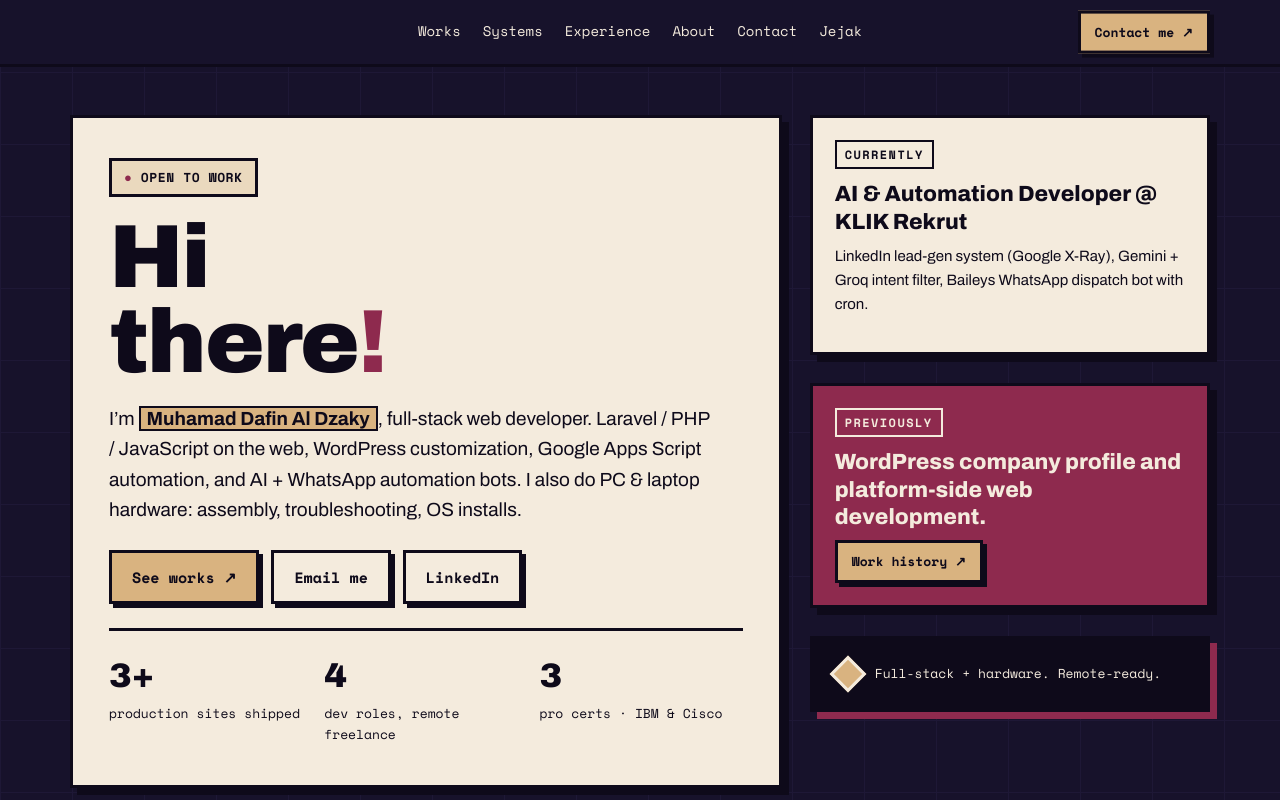
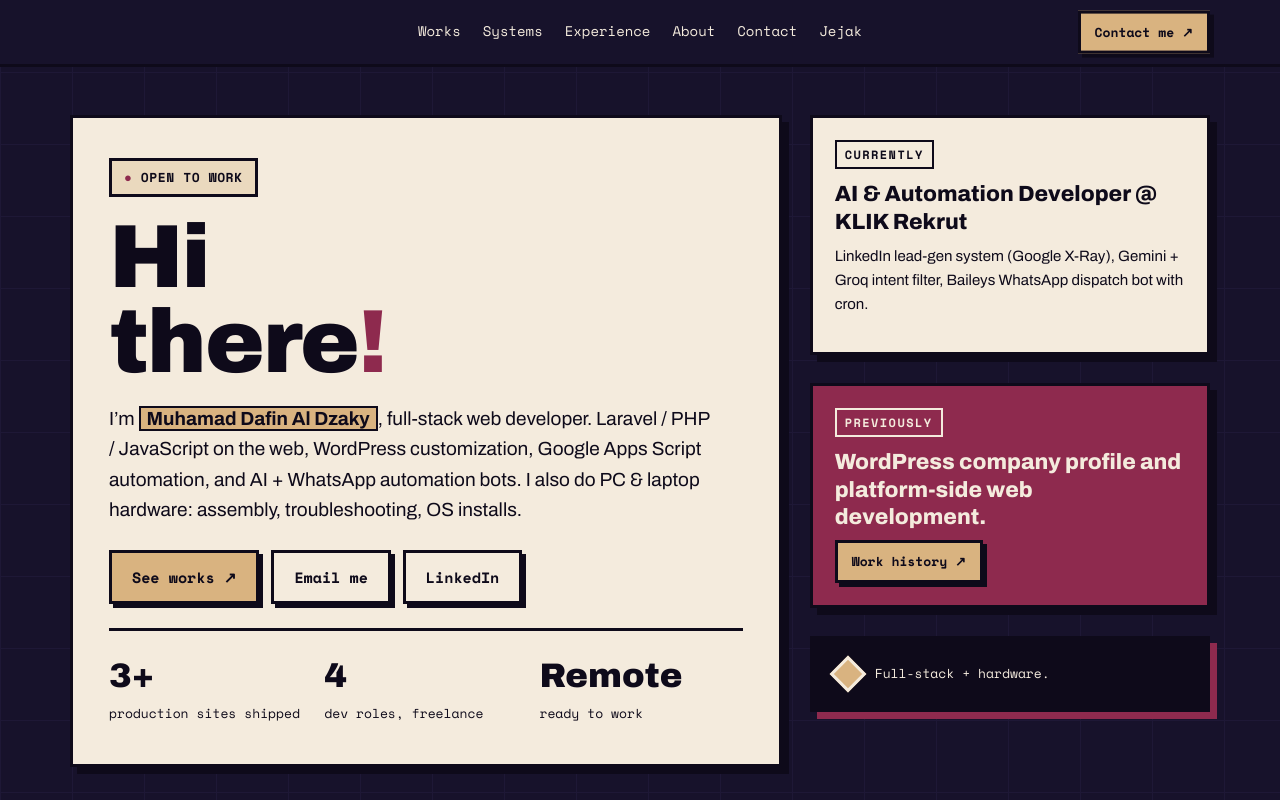
Before and after one commit to dafinwork/dafinwork.github.io, a Next.js app in the folder portfolio-new/frontend/: page / in a window 1280 px wide. Shown: the top 800 px of the page. Built offline with nearby package versions, Linux system fonts and the light colour scheme; no server answers; the database is empty.

Commit message:
Refine hero profile stats

```diff
--- a/portfolio-new/frontend/src/app/page.tsx
+++ b/portfolio-new/frontend/src/app/page.tsx
@@ -24,8 +24,8 @@ export default function Page() {
             </div>
             <dl className="stats">
               <div><dt>3+</dt><dd>production sites shipped</dd></div>
-              <div><dt>4</dt><dd>dev roles, remote freelance</dd></div>
-              <div><dt>3</dt><dd>pro certs · IBM &amp; Cisco</dd></div>
+              <div><dt>4</dt><dd>dev roles, freelance</dd></div>
+              <div><dt>Remote</dt><dd>ready to work</dd></div>
             </dl>
           </div>
           <aside className="hero-side">
@@ -41,7 +41,7 @@ export default function Page() {
             </div>
             <div className="card side-card mini">
               <span aria-hidden="true" className="diamond"></span>
-              <p>Full-stack + hardware. Remote-ready.</p>
+              <p>Full-stack + hardware.</p>
             </div>
           </aside>
         </section>
```
